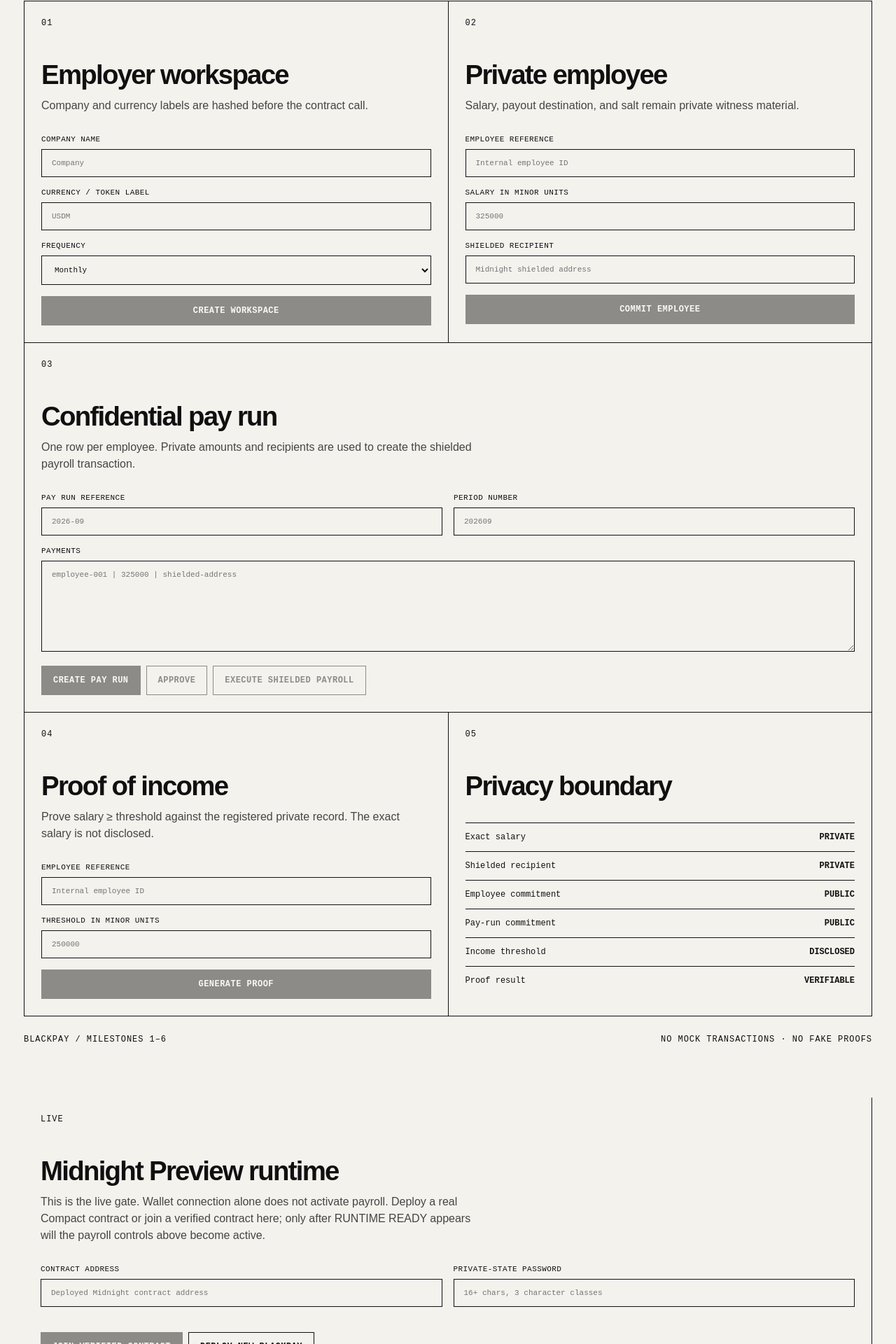
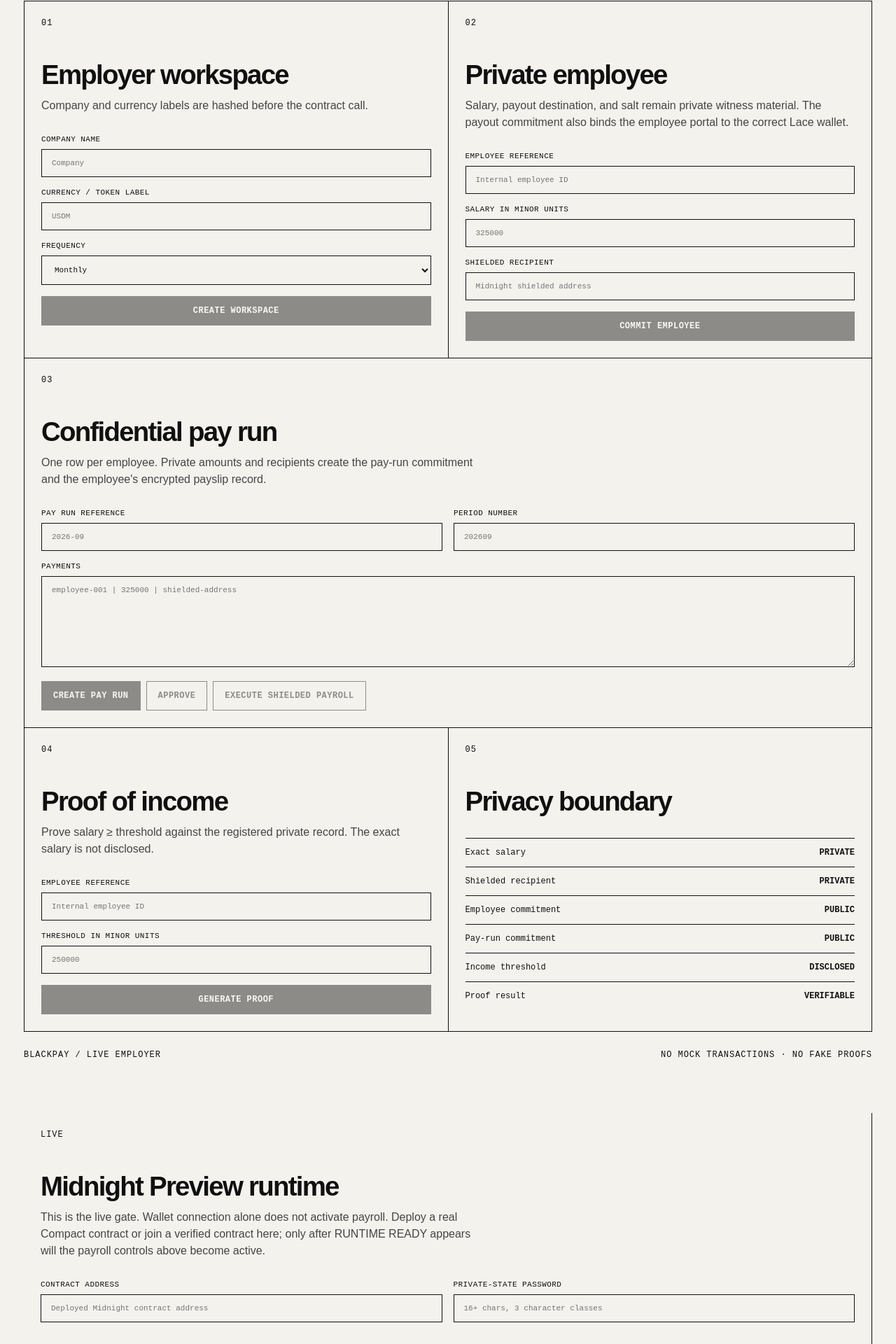
Before and after one commit to mushee-io/Blackpay, a Next.js app: page / in a window 1280 px wide. Shown: the part 742-2662 px from the top of the page at 70% size. Built offline with nearby package versions, Linux system fonts and the light colour scheme; no server answers.

Commit message:
feat(employee): auto-create private payslips from pay runs

```diff
--- a/src/components/BlackpayApp.tsx
+++ b/src/components/BlackpayApp.tsx
@@ -13,6 +13,11 @@ import {
   isPayrollContractGatewayReady,
   subscribePayrollContractGateway,
 } from "@/lib/midnight/contract-client";
+import {
+  markPortalPayRunPaid,
+  recordPortalPayslipsForPayRun,
+  rememberPrivateWorkspaceCurrency,
+} from "@/lib/midnight/live-runtime";
 import { submitShieldedPayroll } from "@/lib/midnight/payments";
 import {
   paymentsRoot,
@@ -132,6 +137,7 @@ export function BlackpayApp() {
       const workspaceIdHex = await privateId("blackpay:workspace:v1", companyName);
       const currencyIdHex = await privateId("blackpay:currency:v1", currencyCode.toUpperCase());
       const result = await gateway.createWorkspace({ workspaceIdHex, currencyIdHex, frequency });
+      await rememberPrivateWorkspaceCurrency(currencyCode);
       setNotice(`Workspace transaction submitted: ${result.transactionId}`);
     });
   }
@@ -161,7 +167,7 @@ export function BlackpayApp() {
       const result = await getPayrollContractGateway().addEmployee({ employeeIdHex, witness });
       setSalaryMinor("");
       setShieldedRecipient("");
-      setNotice(`Private employee commitment submitted: ${result.transactionId}`);
+      setNotice(`Private employee commitment submitted: ${result.transactionId}. The payout commitment is now the employee wallet binding for access packages.`);
     });
   }
 
@@ -194,8 +200,14 @@ export function BlackpayApp() {
         employeeCount: payments.length,
         witness,
       });
+      await recordPortalPayslipsForPayRun({
+        payRunIdHex,
+        period,
+        payments,
+        currencyCode: currencyCode || undefined,
+      });
       setPreparedRuns((current) => ({ ...current, [payRunIdHex]: { payRunIdHex, payments } }));
-      setNotice(`Private pay run created: ${result.transactionId}`);
+      setNotice(`Private pay run created: ${result.transactionId}. Employee payslips were generated in encrypted private state.`);
     });
   }
 
@@ -204,7 +216,7 @@ export function BlackpayApp() {
       if (!connected) throw new Error("Connect a Midnight wallet first");
       const payRunIdHex = await privateId("blackpay:payrun-id:v1", payRunId);
       const result = await getPayrollContractGateway().approvePayRun(payRunIdHex);
-      setNotice(`Pay run approved: ${result.transactionId}`);
+      setNotice(`Pay run approved: ${result.transactionId}. Matching private payslips are now APPROVED.`);
     });
   }
 
@@ -228,7 +240,8 @@ export function BlackpayApp() {
           payRunIdHex,
           transactionCommitmentHex: txCommitmentHex,
         });
-        setNotice(`Payroll paid ${paymentResult.transactionId}; run finalized ${finalization.transactionId}.`);
+        await markPortalPayRunPaid(payRunIdHex, paymentResult.transactionId);
+        setNotice(`Payroll paid ${paymentResult.transactionId}; run finalized ${finalization.transactionId}. Employee payslips are now PAID.`);
       } catch (error) {
         throw new Error(
           `Payroll payment was submitted as ${paymentResult.transactionId}, but pay-run finalization failed: ${errorMessage(error)}`,
@@ -272,6 +285,7 @@ export function BlackpayApp() {
           <h1>BLACKPAY</h1>
         </div>
         <div className="topActions">
+          <a className="secondary" href="/employee">EMPLOYEE PORTAL</a>
           <span className="network">{config.network.toUpperCase()}</span>
           {connected ? (
             <span className="walletConnected">{connected.name}</span>
@@ -340,7 +354,7 @@ export function BlackpayApp() {
         <form className="panel" onSubmit={addEmployee}>
           <div className="panelNumber">02</div>
           <h3>Private employee</h3>
-          <p>Salary, payout destination, and salt remain private witness material.</p>
+          <p>Salary, payout destination, and salt remain private witness material. The payout commitment also binds the employee portal to the correct Lace wallet.</p>
           <label>Employee reference<input value={employeeId} onChange={(e) => setEmployeeId(e.target.value)} placeholder="Internal employee ID" /></label>
           <label>Salary in minor units<input inputMode="numeric" value={salaryMinor} onChange={(e) => setSalaryMinor(e.target.value)} placeholder="325000" /></label>
           <label>Shielded recipient<input value={shieldedRecipient} onChange={(e) => setShieldedRecipient(e.target.value)} placeholder="Midnight shielded address" /></label>
@@ -350,7 +364,7 @@ export function BlackpayApp() {
         <form className="panel wide" onSubmit={createPayRun}>
           <div className="panelNumber">03</div>
           <h3>Confidential pay run</h3>
-          <p>One row per employee. Private amounts and recipients are used to create the shielded payroll transaction.</p>
+          <p>One row per employee. Private amounts and recipients create the pay-run commitment and the employee's encrypted payslip record.</p>
           <div className="twoCol">
             <label>Pay run reference<input value={payRunId} onChange={(e) => setPayRunId(e.target.value)} placeholder="2026-09" /></label>
             <label>Period number<input inputMode="numeric" value={payPeriod} onChange={(e) => setPayPeriod(e.target.value)} placeholder="202609" /></label>
@@ -387,7 +401,7 @@ export function BlackpayApp() {
       </section>
 
       <footer>
-        <span>BLACKPAY / MILESTONES 1–6</span>
+        <span>BLACKPAY / LIVE EMPLOYER</span>
         <span>NO MOCK TRANSACTIONS · NO FAKE PROOFS</span>
       </footer>
     </main>
```
